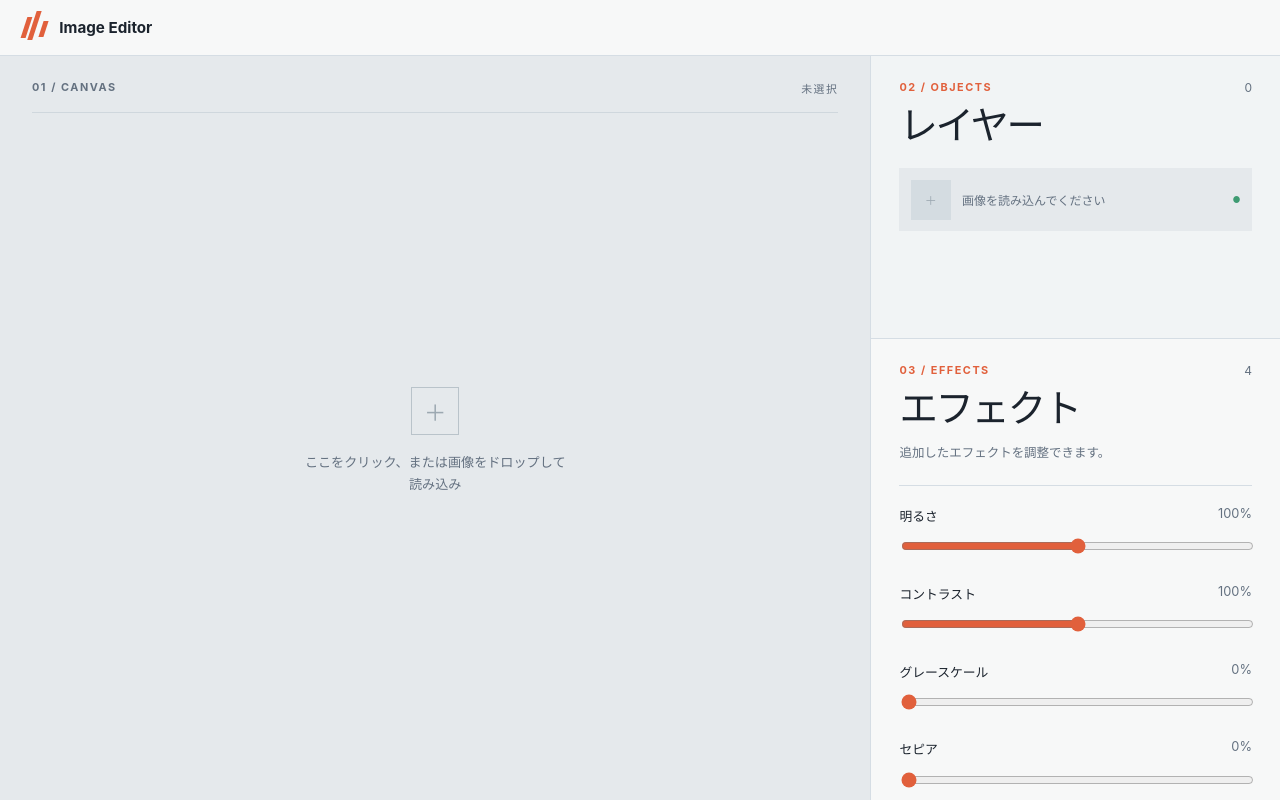
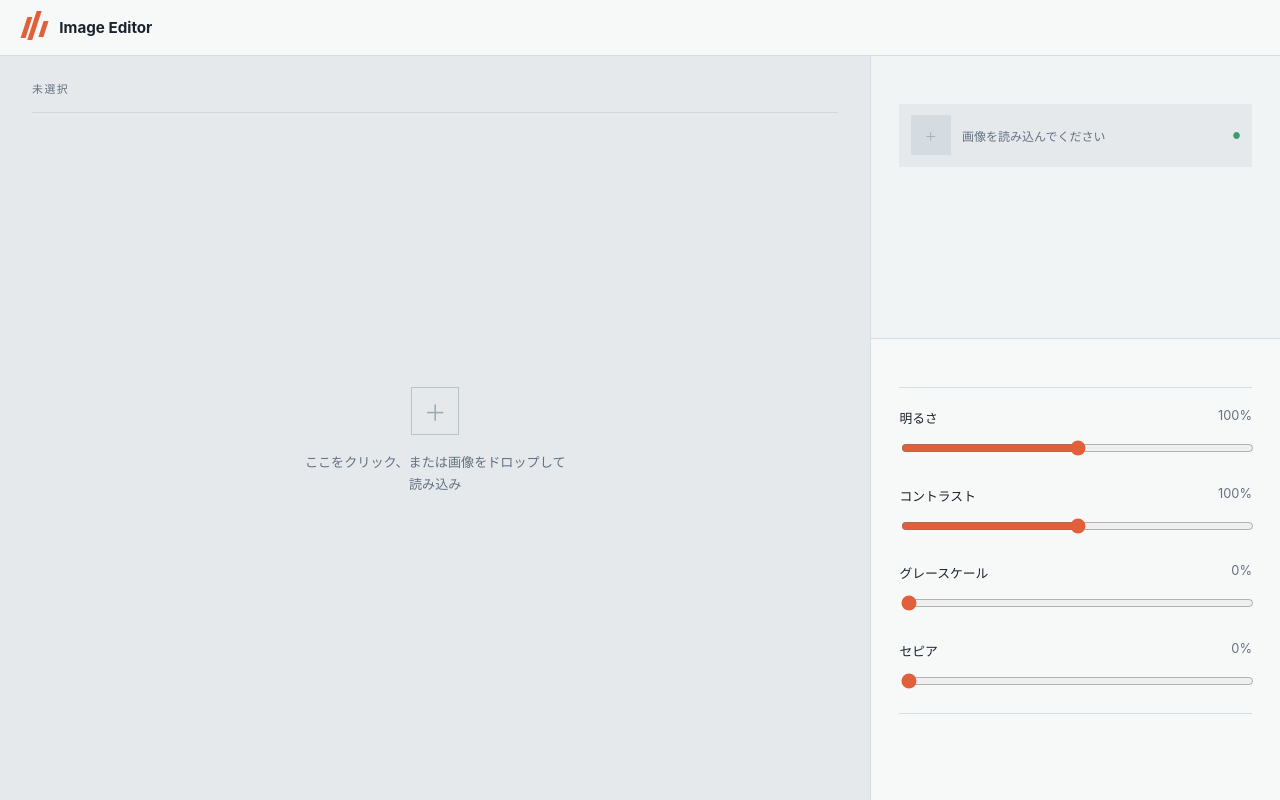
Before and after one commit to ak-2302/image_editor, a React (Vite) app: page / in a window 1280 px wide. Built offline with nearby package versions, Linux system fonts and the light colour scheme.

Commit message:
[AI] 画面の構造ラベルを削除

```diff
--- a/src/App.tsx
+++ b/src/App.tsx
@@ -25,21 +25,18 @@ function App() {
     <main className="editor_app">
       <header className="top_bar"><div className="brand_lockup"><div className="brand_mark" aria-hidden="true"><span /><span /><span /></div><span>Image Editor</span></div></header>
       <div className="editor_layout">
-        <section className="canvas_panel" aria-labelledby="canvas_title">
-          <div className="canvas_header"><span id="canvas_title">01 / CANVAS</span><span>{imageUrl ? '編集中' : '未選択'}</span></div>
+        <section className="canvas_panel" aria-label="編集キャンバス">
+          <div className="canvas_header"><span>{imageUrl ? '編集中' : '未選択'}</span></div>
           <div className={`canvas_empty${isDragging ? ' is_dragging' : ''}`} onClick={() => !imageUrl && fileInputRef.current?.click()} onKeyDown={(event) => { if (!imageUrl && (event.key === 'Enter' || event.key === ' ')) fileInputRef.current?.click() }} onDragEnter={(event) => { event.preventDefault(); setIsDragging(true) }} onDragOver={(event) => event.preventDefault()} onDragLeave={() => setIsDragging(false)} onDrop={handleDrop} role={imageUrl ? undefined : 'button'} tabIndex={imageUrl ? undefined : 0}>
             {imageUrl ? <img className="canvas_image" src={imageUrl} alt="編集キャンバスの画像" style={{ filter }} /> : <><span className="empty_cross" aria-hidden="true">＋</span><p>ここをクリック、または画像をドロップして読み込み</p></>}
             <input ref={fileInputRef} type="file" accept="image/jpeg,image/png,image/webp" onChange={handleFileChange} hidden />
           </div>
         </section>
-        <aside className="effects_panel">
-          <section className="layers_section" aria-labelledby="layers_title">
-            <div className="section_header"><div><p className="panel_kicker">02 / OBJECTS</p><h1 id="layers_title">レイヤー</h1></div><span className="section_count">{imageUrl ? '1' : '0'}</span></div>
+        <aside className="effects_panel" aria-label="レイヤーとエフェクト">
+          <section className="layers_section" aria-label="オブジェクトレイヤー">
             <div className={`layer_item${imageUrl ? ' is_selected' : ' is_empty'}`}><span className="layer_thumbnail">{imageUrl ? <img src={imageUrl} alt="" /> : '＋'}</span><span className="layer_name">{fileName ?? '画像を読み込んでください'}</span><span className="layer_visibility" aria-label="表示中">●</span></div>
           </section>
-          <section className="effects_section" aria-labelledby="effects_title">
-            <div className="section_header"><div><p className="panel_kicker">03 / EFFECTS</p><h1 id="effects_title">エフェクト</h1></div><span className="section_count">4</span></div>
-            <p className="section_description">追加したエフェクトを調整できます。</p>
+          <section className="effects_section" aria-label="エフェクト設定">
           <div className="effect_controls">
             {([['明るさ', brightness, setBrightness, 0, 200], ['コントラスト', contrast, setContrast, 0, 200], ['グレースケール', grayscale, setGrayscale, 0, 100], ['セピア', sepia, setSepia, 0, 100]] as const).map(([label, value, setter, min, max]) => <label className="range_control" key={label}><span><b>{label}</b><output>{value}%</output></span><input type="range" min={min} max={max} value={value} onChange={(event) => setter(Number(event.target.value))} /></label>)}
           </div>
```
